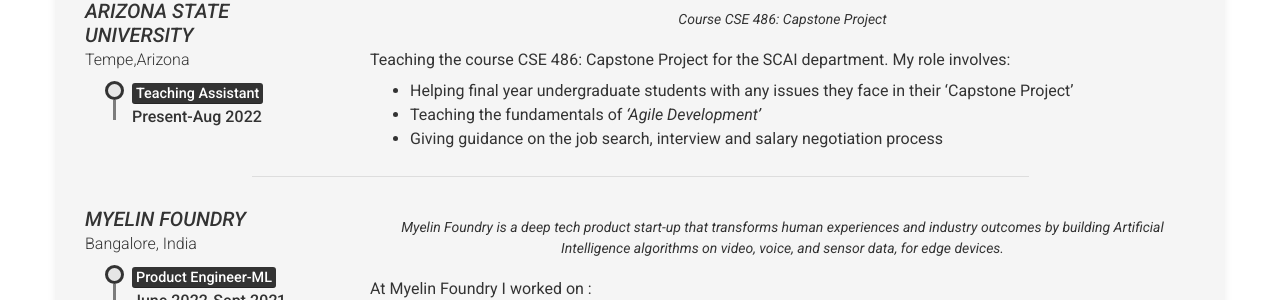
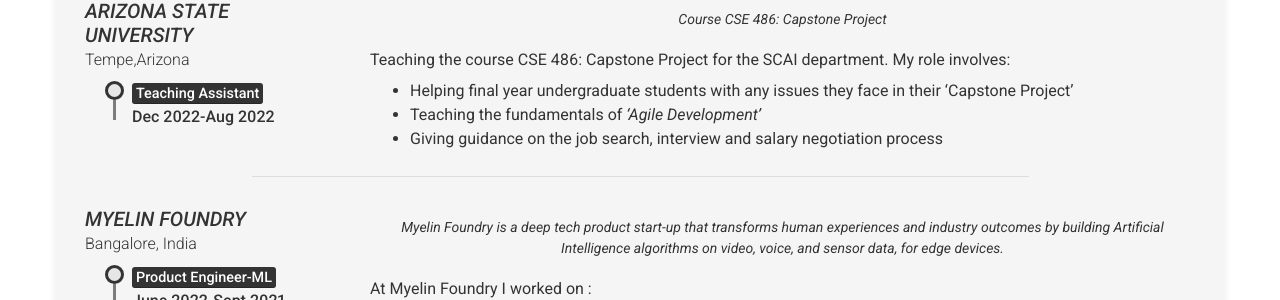
Before and after one commit to vinayak19th/vinayak19th.github.io, a Jekyll site: the page built from pages/experience.html, in a window 1280 px wide and 900 px high. Shown: the part 358-658 px from the top of the window. Built offline with Jekyll 4.4.1, drawn with Linux system fonts in a browser that asks for light colours; nearby versions of some CDN libraries.

Commit message:
Updated TA job finish

```diff
--- a/_data/experience.yml
+++ b/_data/experience.yml
@@ -2,7 +2,7 @@
 - layout: layout/left-ex
   company: ARIZONA STATE UNIVERSITY
   link: https://scai.engineering.asu.edu/
-  job_title: [[Teaching Assistant,Present-Aug 2022]]
+  job_title: [[Teaching Assistant,Dec 2022-Aug 2022]]
   location: Tempe,Arizona
   document :
   doclink :
```
